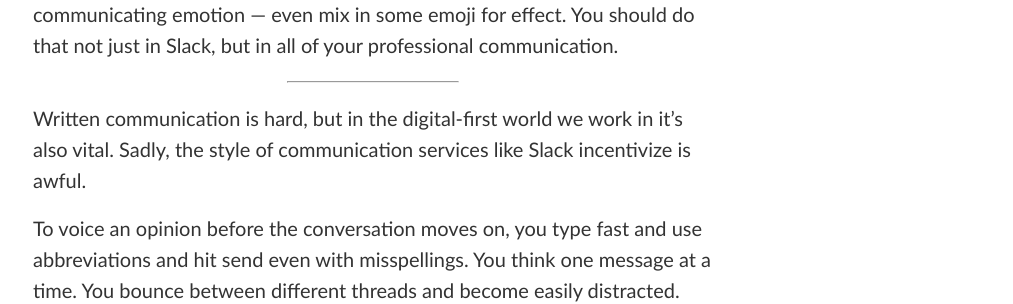
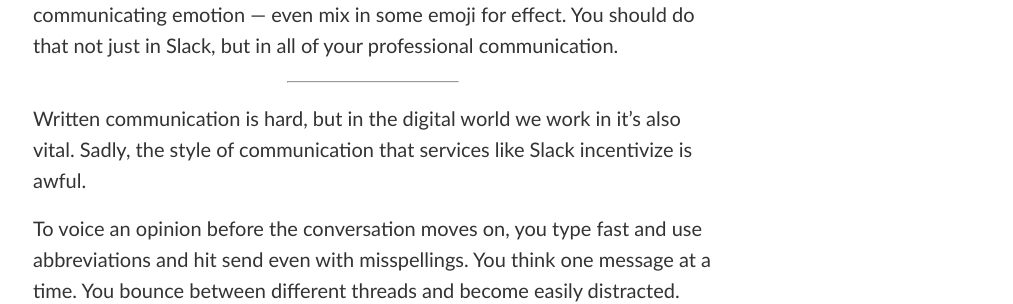
Before and after one commit to dontmitch/dontmitch.github.io, a Jekyll site: the page built from _posts/2020-10-15-your-writing-style-is-costly.md, in a window 1280 px wide and 900 px high. Shown: the part 259-563 px from the top of the window, without its empty margins (267-1280 px from the left). Built offline with Jekyll 4.4.1, drawn with Linux system fonts in a browser that asks for light colours; our own code applies the rules of GitHub Pages for plain Markdown files; a style sheet for code colours, icons or effects is not loaded.

Commit message:
Incorporate more feedback.

```diff
--- a/_posts/2020-10-15-your-writing-style-is-costly.md
+++ b/_posts/2020-10-15-your-writing-style-is-costly.md
@@ -12,7 +12,7 @@ index_weight: 84
 
 ---
 
-Written communication is hard, but in the digital-first world we work in it's also vital. Sadly, the style of communication services like Slack incentivize is awful.
+Written communication is hard, but in the digital world we work in it's also vital. Sadly, the style of communication that services like Slack incentivize is awful.
 
 To voice an opinion before the conversation moves on, you type fast and use abbreviations and hit send even with misspellings. You think one message at a time. You bounce between different threads and become easily distracted.
 
```
Also changed, not shown: other parts of _posts/2020-10-15-your-writing-style-is-costly.md (+1 -1 lines).
